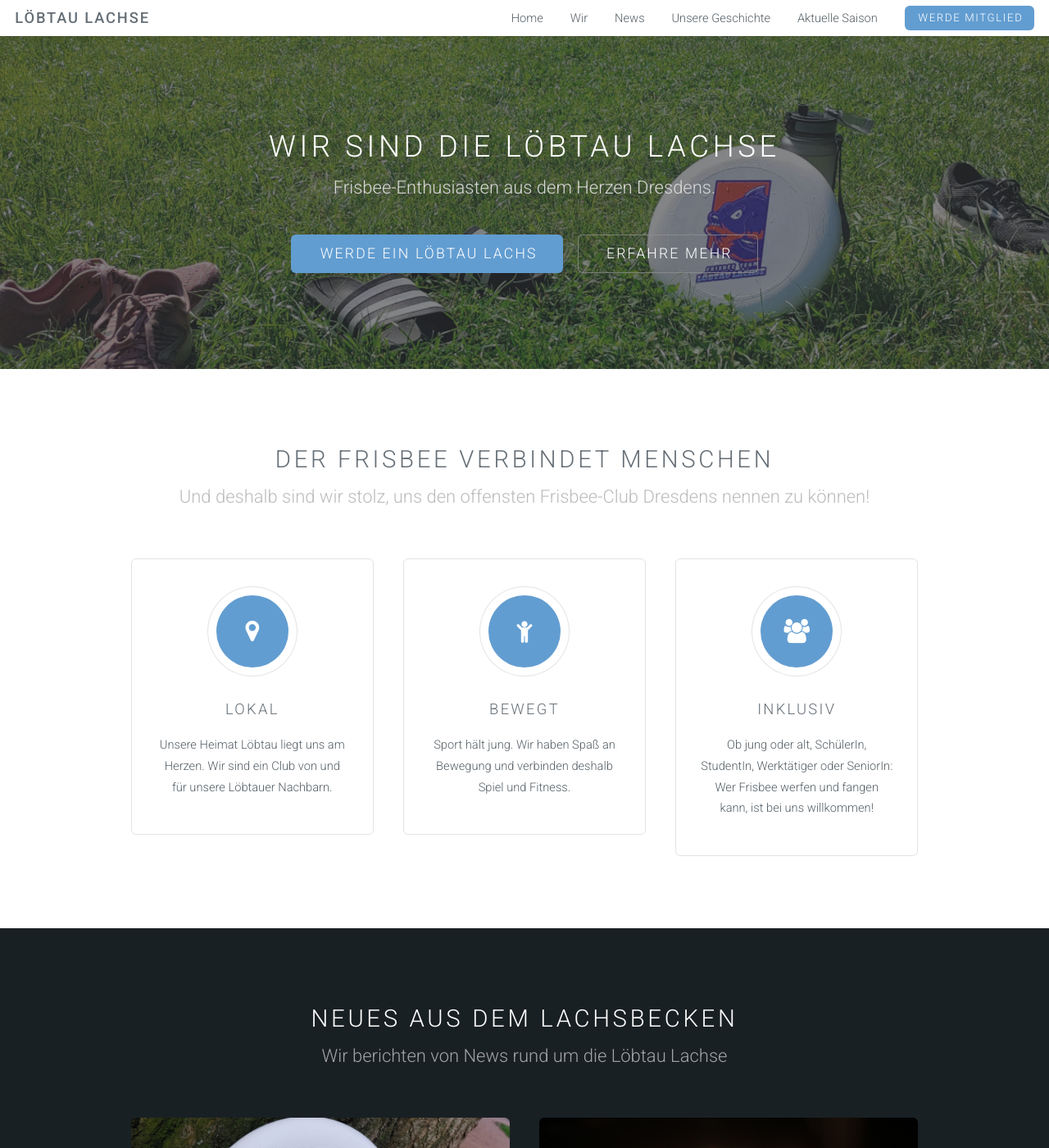
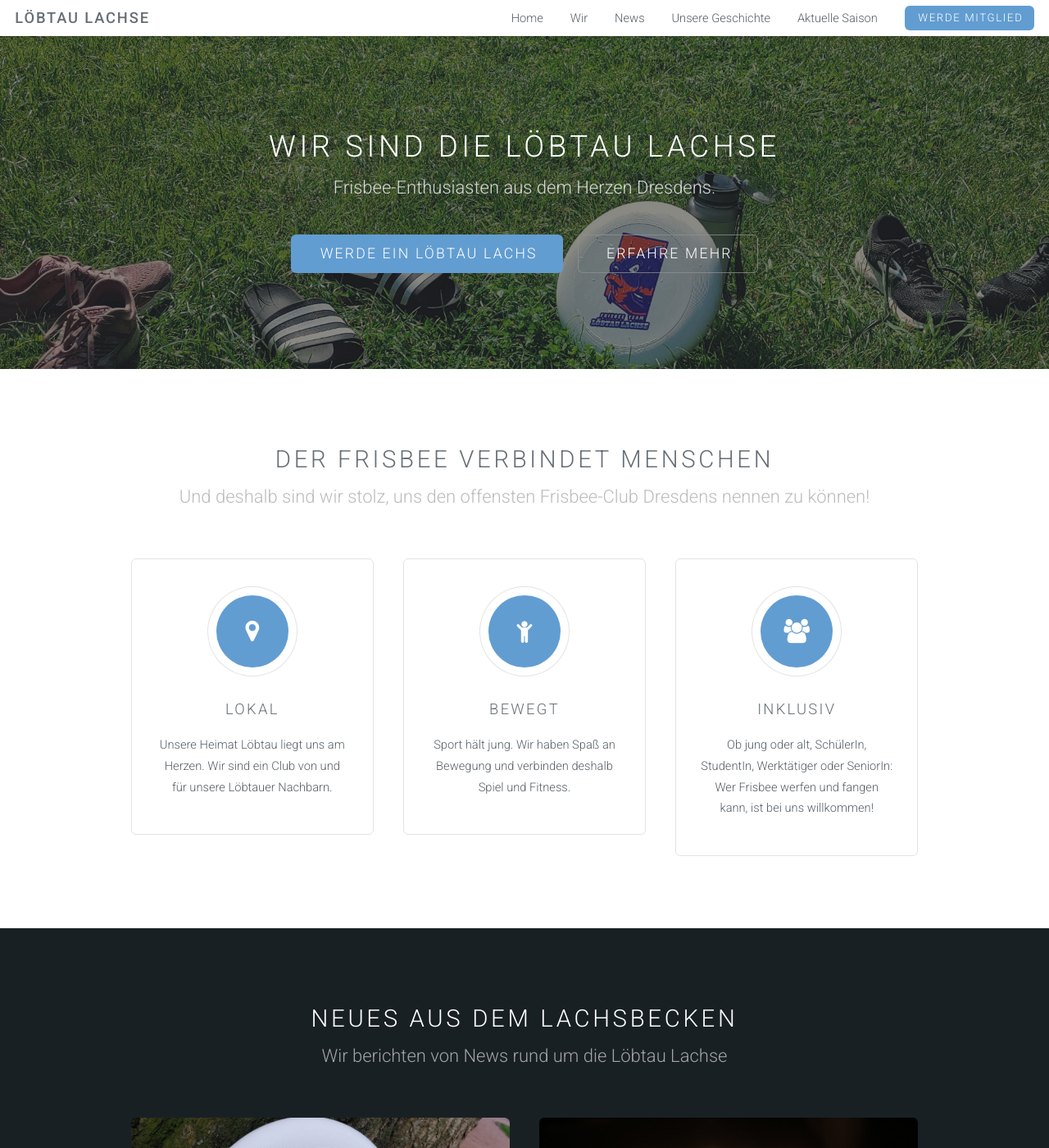
Before and after one commit to YannickSpoerl/loebtau-lachse, a Jekyll site: the page built from index.html, in a window 1280 px wide and 1400 px high. Shown: the whole window at 82% size. Built offline with Jekyll 4.4.1, drawn with Linux system fonts in a browser that asks for light colours.

Commit message:
Adjust banner image for mobile

```diff
--- a/css/style.css
+++ b/css/style.css
@@ -986,7 +986,7 @@
 
 	#banner {
 		background-color: #666666;
-		background-image: url("../images/banner.jpg");
+		background-image: url("../images/banner2.jpg");
 		background-size: cover;
 		background-position: center center;
 		background-repeat: no-repeat;
```
Also changed, not shown: images/banner2.jpg (added).
